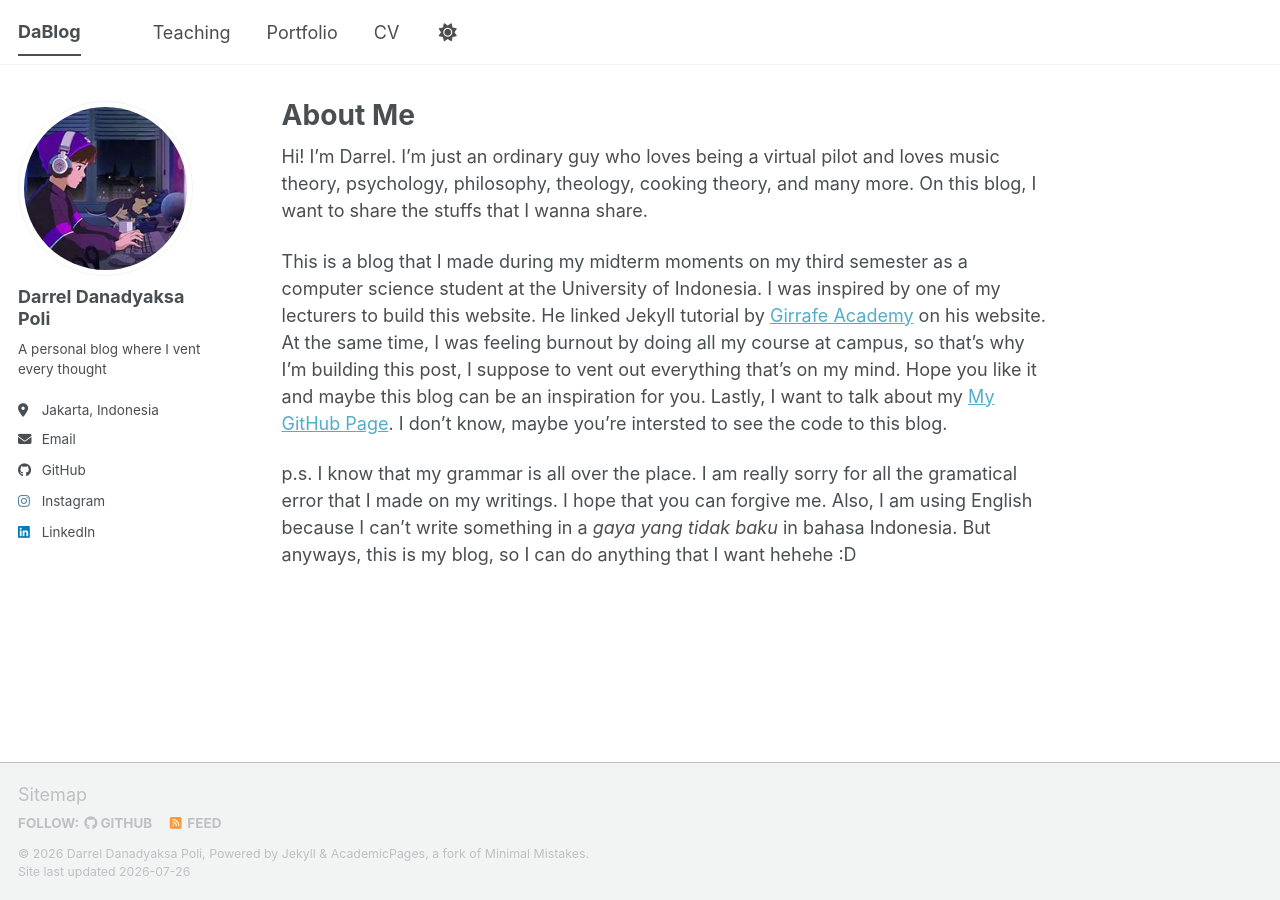
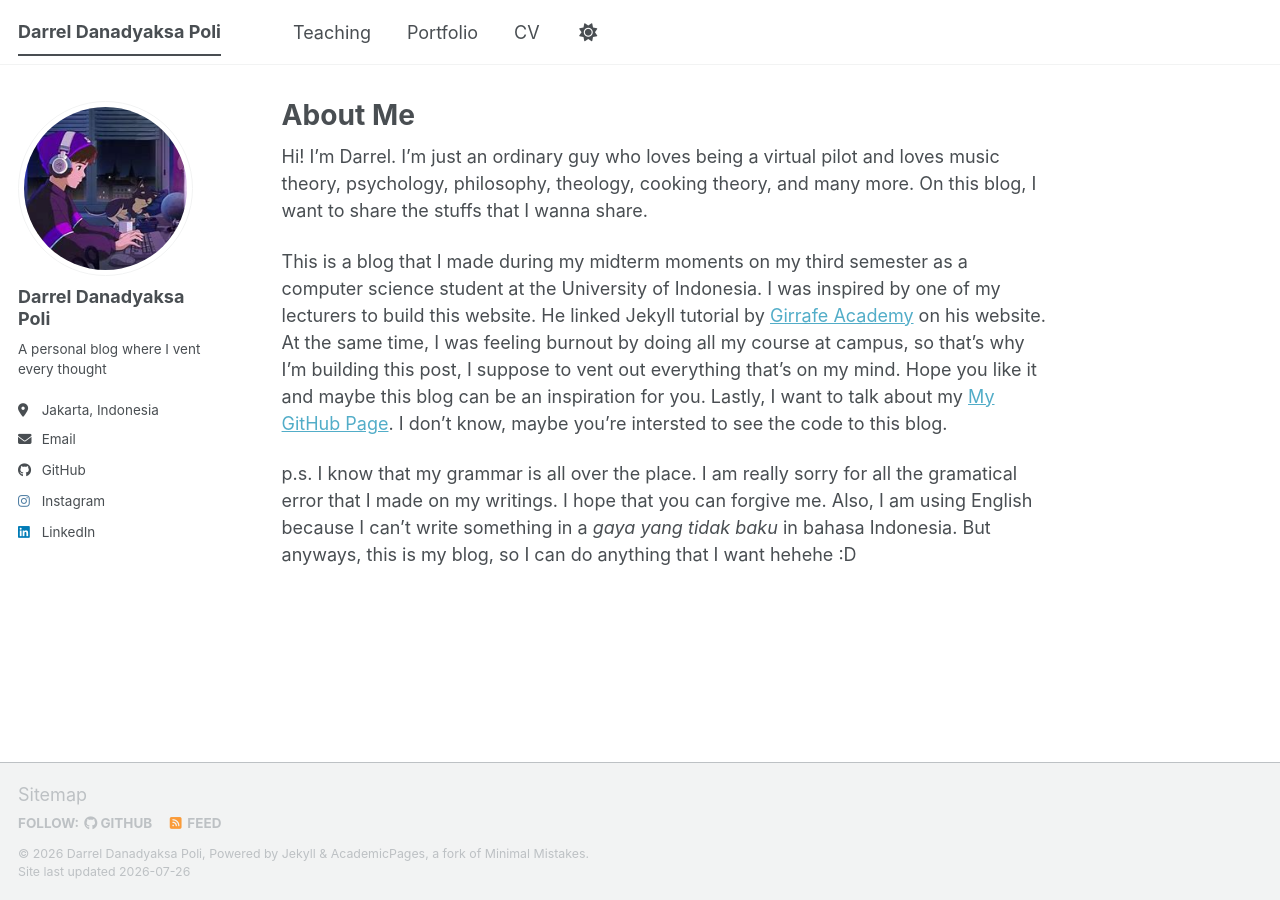
Before and after one commit to KronosDP/KronosDP.github.io, a Jekyll site: the page built from _pages/about.md, in a window 1280 px wide. Built offline with Jekyll 4.4.1, drawn with Linux system fonts in a browser that asks for light colours; a script bundle is joined from its source files by our own code; library files that are not in the unit come from our copies.

Commit message:
Update site title to Darrel Danadyaksa Poli

```diff
--- a/_config.yml
+++ b/_config.yml
@@ -9,7 +9,7 @@
 # Basic Site Settings
 locale                   : "en-US"
 site_theme               : "default" # The available themes options are "default", "air", "sunrise", "mint", "dirt" and "contrast"
-title                    : "DaBlog"
+title                    : "Darrel Danadyaksa Poli"
 title_separator          : "-"
 name                     : &name "Darrel Danadyaksa Poli"
 description              : &description "A personal website and academic portfolio where I vent every thought."   # Update this with a general description of your site, this is the default if not overridden by a page
```
